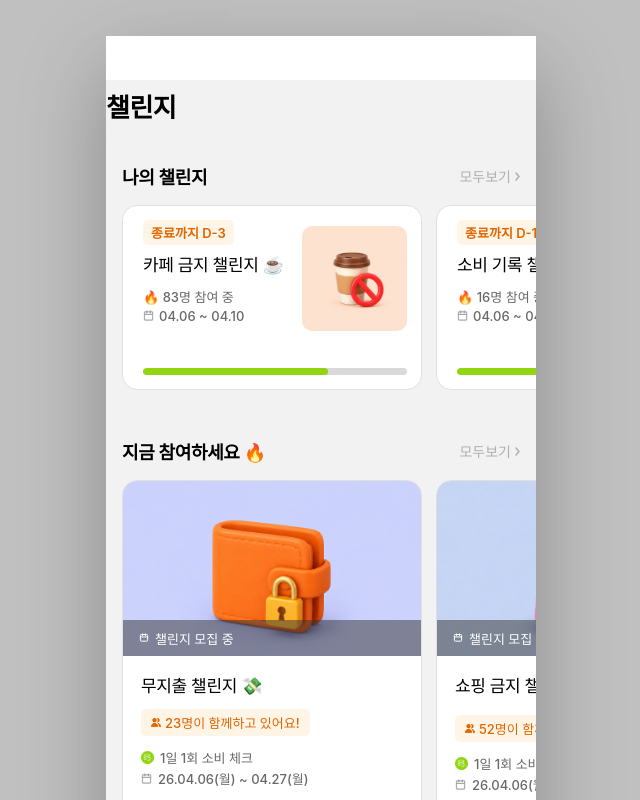
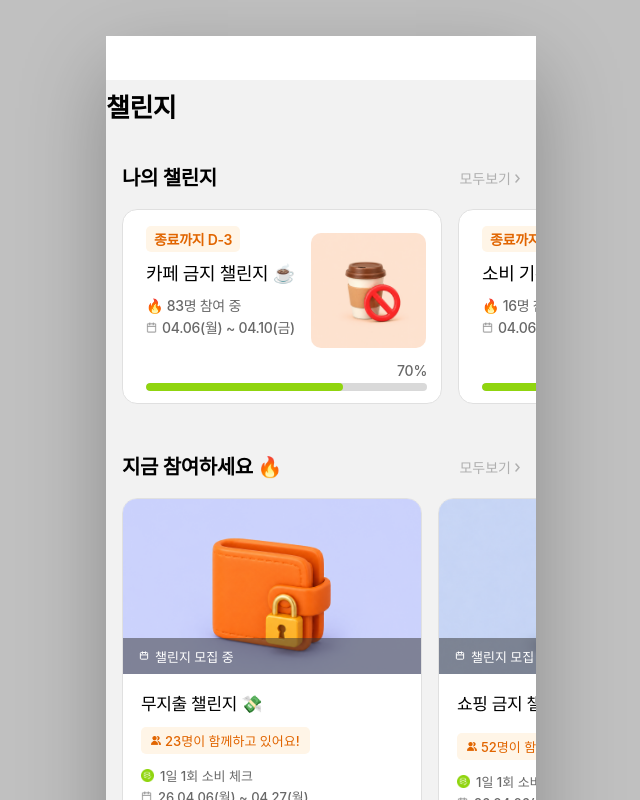
Before and after one commit to nahyune/uxui, a React (Vite) app: page /challenge in a window 1280 px wide. Shown: the top 800 px of the page, without its empty margins (319-959 px from the left). Built offline with nearby package versions, Linux system fonts and the light colour scheme; a web font is replaced by a local one.

Commit message:
나의챌린지 카드 피그마 수치 반영 (320x195, 18px, 115px썸네일, 8px바, %라벨)

```diff
--- a/src/pages/Challenge.jsx
+++ b/src/pages/Challenge.jsx
@@ -11,9 +11,9 @@ const ChevRight = () => (
 )
 
 const myCards = [
-  { to: '/challenge-detail/cafe', dday: 'D-3', name: '카페 금지 챌린지 ☕', count: 83, date: '04.06 ~ 04.10', img: '/img/challenge1_01.png', pct: 70 },
-  { to: '#', dday: 'D-1', name: '소비 기록 챌린지 📝', count: 16, date: '04.06 ~ 04.10', img: '/img/challenge1_02.png', pct: 90 },
-  { to: '#', dday: 'D-3', name: '쇼핑 금지 챌린지 🛍', count: 52, date: '04.06 ~ 04.10', img: '/img/challenge1_03.png', pct: 30 },
+  { to: '/challenge-detail/cafe', dday: 'D-3', name: '카페 금지 챌린지 ☕', count: 83, date: '04.06(월) ~ 04.10(금)', img: '/img/challenge1_01.png', pct: 70 },
+  { to: '#', dday: 'D-1', name: '소비 기록 챌린지 📝', count: 16, date: '04.06(월) ~ 04.10(금)', img: '/img/challenge1_02.png', pct: 90 },
+  { to: '#', dday: 'D-3', name: '쇼핑 금지 챌린지 🛍', count: 52, date: '04.06(월) ~ 04.10(금)', img: '/img/challenge1_03.png', pct: 30 },
 ]
 const joinCards = [
   { to: '/challenge-detail', img: '/img/challenge2_01.png', name: '무지출 챌린지 💸', count: 23, date: '26.04.06(월) ~ 04.27(월)', done: false },
@@ -81,8 +81,11 @@ export default function Challenge() {
                   </div>
                 </div>
                 <div className="chal-my-thumb"><img src={c.img} alt={c.name} /></div>
-                <div className="chal-my-progress-track">
-                  <div className="chal-my-progress-fill" style={{ width: `${c.pct}%` }} />
+                <div className="chal-my-progress-area">
+                  <span className="chal-my-progress-pct">{c.pct}%</span>
+                  <div className="chal-my-progress-track">
+                    <div className="chal-my-progress-fill" style={{ width: `${c.pct}%` }} />
+                  </div>
                 </div>
               </Link>
             ))}
--- a/src/styles/pages.css
+++ b/src/styles/pages.css
@@ -49,7 +49,8 @@
   padding: 16px 16px 12px;
   flex-shrink: 0;
 }
-.pg-section-title { font-size: 18px; font-weight: 600; color: #000; letter-spacing: -0.36px; }
+/* 피그마: 20px SemiBold */
+.pg-section-title { font-size: 20px; font-weight: 600; color: #000; letter-spacing: -0.4px; line-height: 1.5; }
 .pg-more-link { font-size: 14px; font-weight: 500; color: #AFAFAF; display: flex; align-items: center; gap: 4px; }
 
 /* ══════════════════════════════════════
@@ -395,27 +396,37 @@
 .chal-scroll::-webkit-scrollbar { display: none; }
 .chal-section { padding: 0 0 24px; }
 .chal-hscroll {
-  display: flex; gap: 14px; overflow-x: auto; scrollbar-width: none;
+  display: flex; gap: 16px; overflow-x: auto; scrollbar-width: none;
   padding: 4px 16px 8px; -webkit-overflow-scrolling: touch;
 }
 .chal-hscroll::-webkit-scrollbar { display: none; }
 
-/* 나의 챌린지 카드 */
+/* 나의 챌린지 카드 — 피그마 320×195px, radius:15px */
 .chal-my-card {
   position: relative; flex-shrink: 0;
-  width: 300px; height: 185px;
-  background: #fff; border: 1.5px solid #E0E0E0;
+  width: 320px; height: 195px;
+  background: #fff; border: 1px solid #E0E0E0;
   border-radius: 15px; overflow: hidden; cursor: pointer;
   text-decoration: none; color: inherit;
 }
-.chal-my-left { position: absolute; left: 20px; top: 14px; width: 155px; display: flex; flex-direction: column; gap: 8px; }
-.chal-dday { display: inline-flex; align-items: center; padding: 3px 8px; border-radius: 5px; background: #FFF5E7; color: #E16500; font-size: 13px; font-weight: 600; width: fit-content; }
-.chal-my-name { font-size: 17px; font-weight: 500; color: #000; letter-spacing: -0.34px; line-height: 1.5; }
+/* 좌측 콘텐츠 — 피그마 left:22.86px, top:16.47px, width:159px */
+.chal-my-left { position: absolute; left: 23px; top: 16px; width: 159px; display: flex; flex-direction: column; gap: 8px; }
+/* D-Day 배지 — 피그마 14px SemiBold, bg:#FFF5E7, #E16500 */
+.chal-dday { display: inline-flex; align-items: center; padding: 3px 8px; border-radius: 5px; background: #FFF5E7; color: #E16500; font-size: 14px; font-weight: 600; letter-spacing: -0.28px; width: fit-content; }
+/* 이름 — 피그마 18px Medium */
+.chal-my-name { font-size: 18px; font-weight: 500; color: #000; letter-spacing: -0.36px; line-height: 1.5; }
 .chal-my-meta { display: flex; flex-direction: column; gap: 2px; }
-.chal-meta-row { display: flex; align-items: center; gap: 5px; font-size: 13px; font-weight: 500; color: #686868; white-space: nowrap; }
-.chal-my-thumb { position: absolute; right: 14px; top: 20px; width: 105px; height: 105px; border-radius: 10px; overflow: hidden; }
+/* 메타 — 피그마 14px Medium #686868 */
+.chal-meta-row { display: flex; align-items: center; gap: 5px; font-size: 14px; font-weight: 500; color: #686868; white-space: nowrap; letter-spacing: -0.28px; }
+/* 썸네일 — 피그마 right:15px, top:23px, 115×115px, radius:10px */
+.chal-my-thumb { position: absolute; right: 15px; top: 23px; width: 115px; height: 115px; border-radius: 10px; overflow: hidden; }
 .chal-my-thumb img { width: 100%; height: 100%; object-fit: cover; }
-.chal-my-progress-track { position: absolute; left: 20px; bottom: 14px; right: 14px; height: 7px; background: #D9D9D9; border-radius: 50px; overflow: hidden; }
+/* 프로그레스 영역 */
+.chal-my-progress-area { position: absolute; left: 23px; right: 14px; bottom: 12px; display: flex; flex-direction: column; gap: 4px; }
+/* % 텍스트 — 피그마 14px Medium #686868 우측 */
+.chal-my-progress-pct { font-size: 14px; font-weight: 500; color: #686868; letter-spacing: -0.28px; text-align: right; }
+/* 트랙 — 피그마 height:8px */
+.chal-my-progress-track { width: 100%; height: 8px; background: #D9D9D9; border-radius: 50px; overflow: hidden; }
 .chal-my-progress-fill { height: 100%; background: #90D50F; border-radius: 50px; }
 
 /* 참여 카드 */
```
